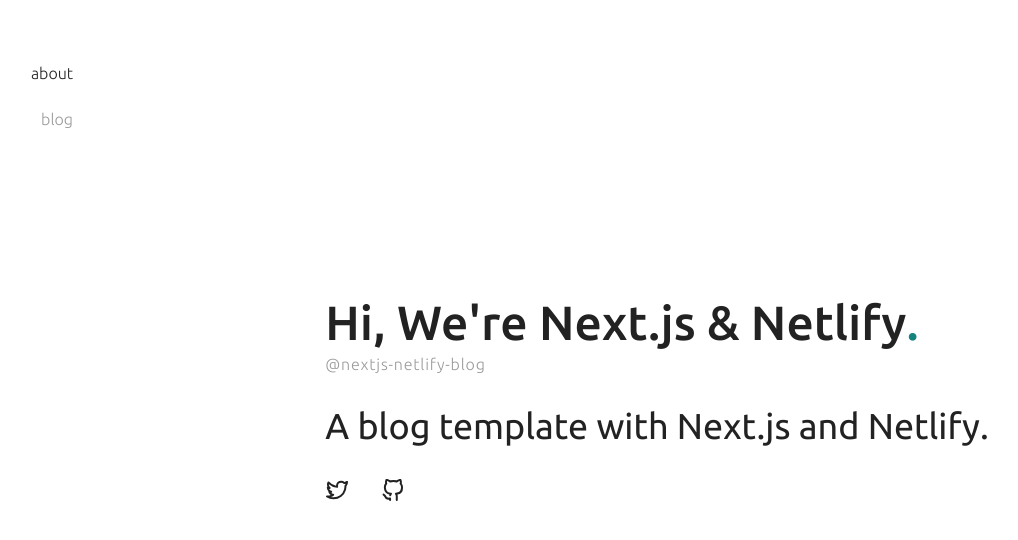
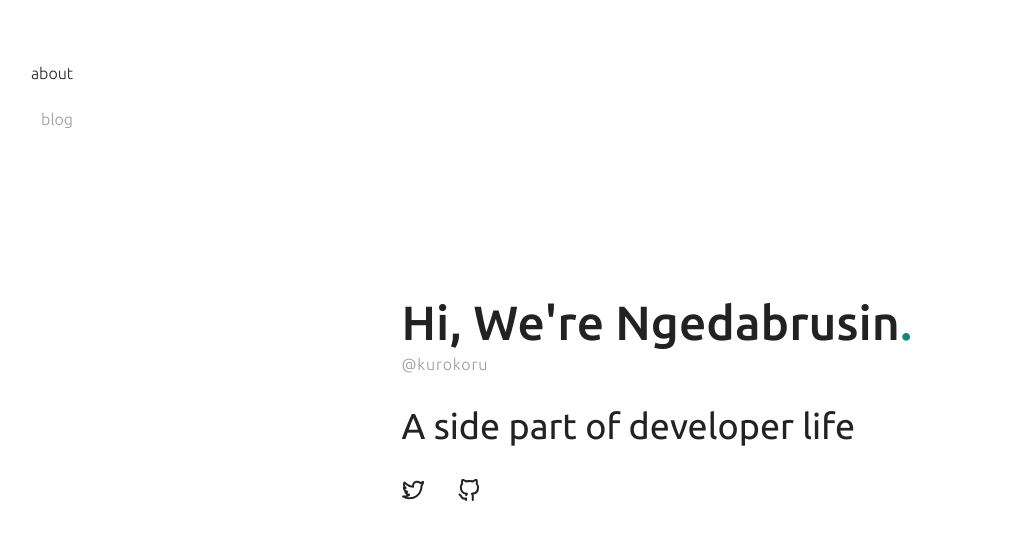
Before and after one commit to kurokoru/blog, a Next.js app: page / in a window 1280 px wide. Shown: the top 540 px of the page, without its empty margins (39-1057 px from the left). Built offline with nearby package versions, Linux system fonts and the light colour scheme.

Commit message:
chage index

```diff
--- a/src/pages/index.tsx
+++ b/src/pages/index.tsx
@@ -13,10 +13,10 @@
       <div className="container">
         <div>
           <h1>
-            Hi, We're Next.js & Netlify<span className="fancy">.</span>
+            Hi, We're Ngedabrusin<span className="fancy">.</span>
           </h1>
-          <span className="handle">@nextjs-netlify-blog</span>
-          <h2>A blog template with Next.js and Netlify.</h2>
+          <span className="handle">@kurokoru</span>
+          <h2>A side part of developer life</h2>
           <SocialList />
         </div>
       </div>
```
